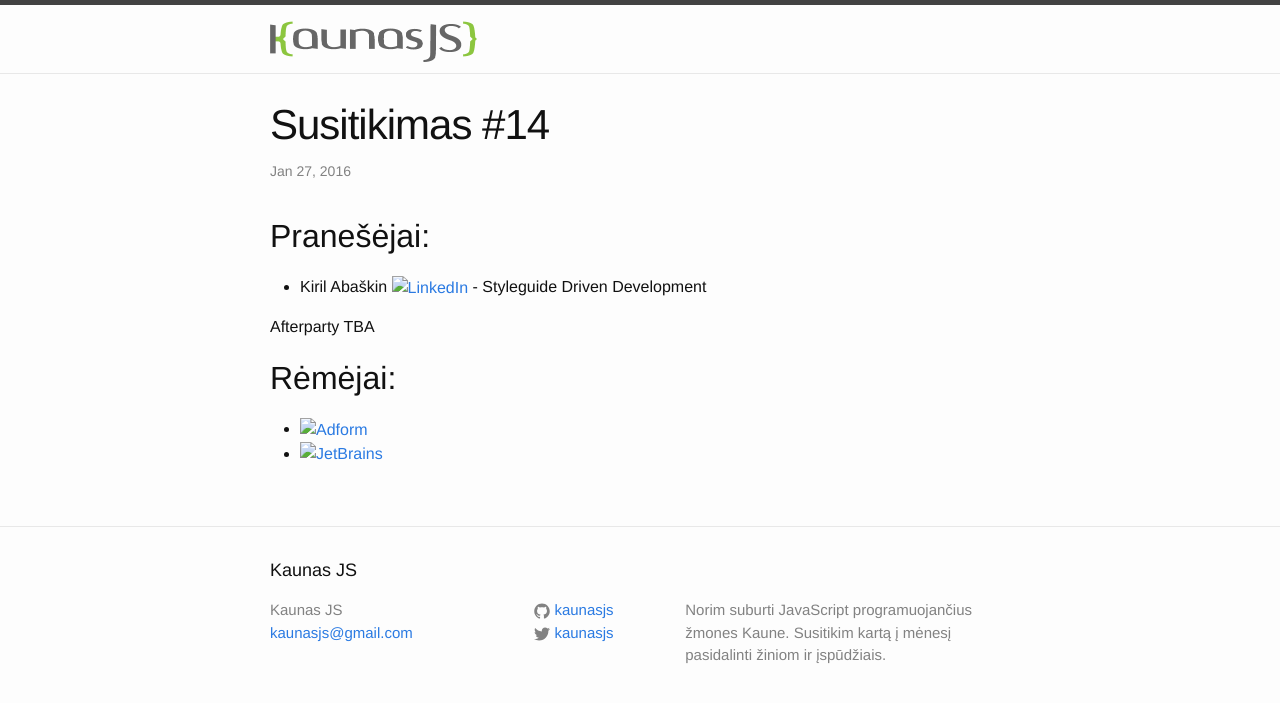
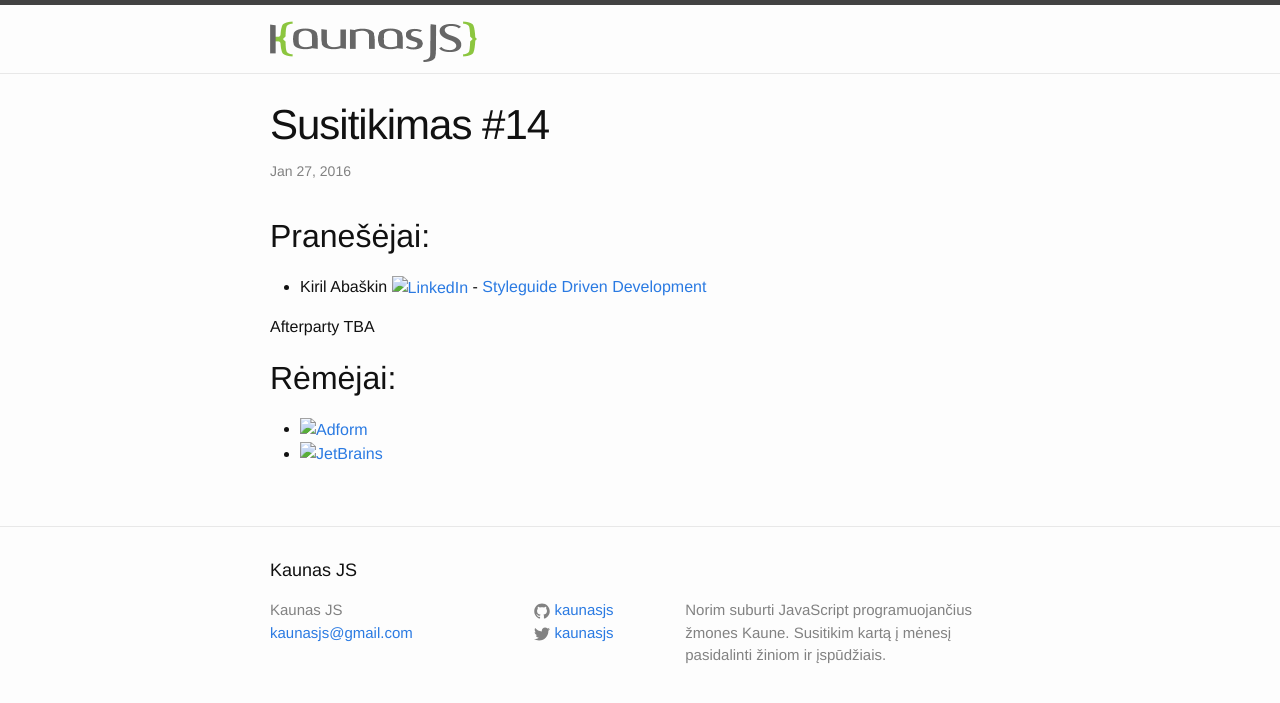
Before and after one commit to kaunasjs/website, a Jekyll site: the page built from _posts/2015-12-27-susitikimas-#14.markdown, in a window 1280 px wide. Shown: the top 703 px of the page. Built offline with Jekyll 4.4.1, drawn with Linux system fonts in a browser that asks for light colours.

Commit message:
Add slides

```diff
--- a/_posts/2015-12-27-susitikimas-#14.markdown
+++ b/_posts/2015-12-27-susitikimas-#14.markdown
@@ -7,7 +7,7 @@ event_url: https://www.eventbrite.com/e/kaunas-js-meetup-14-tickets-20100108967
 categories: jekyll update
 ---
 ## Pranešėjai:
-  * Kiril Abaškin [![LinkedIn](img/icon-linkedin.png)](https://lt.linkedin.com/in/kiril-aba%C5%A1kin-34842137) - Styleguide Driven Development
+  * Kiril Abaškin [![LinkedIn](img/icon-linkedin.png)](https://lt.linkedin.com/in/kiril-aba%C5%A1kin-34842137) - [Styleguide Driven Development](http://reskir.github.io/sgdd/?full#intro)
 
   Afterparty TBA
 
```
